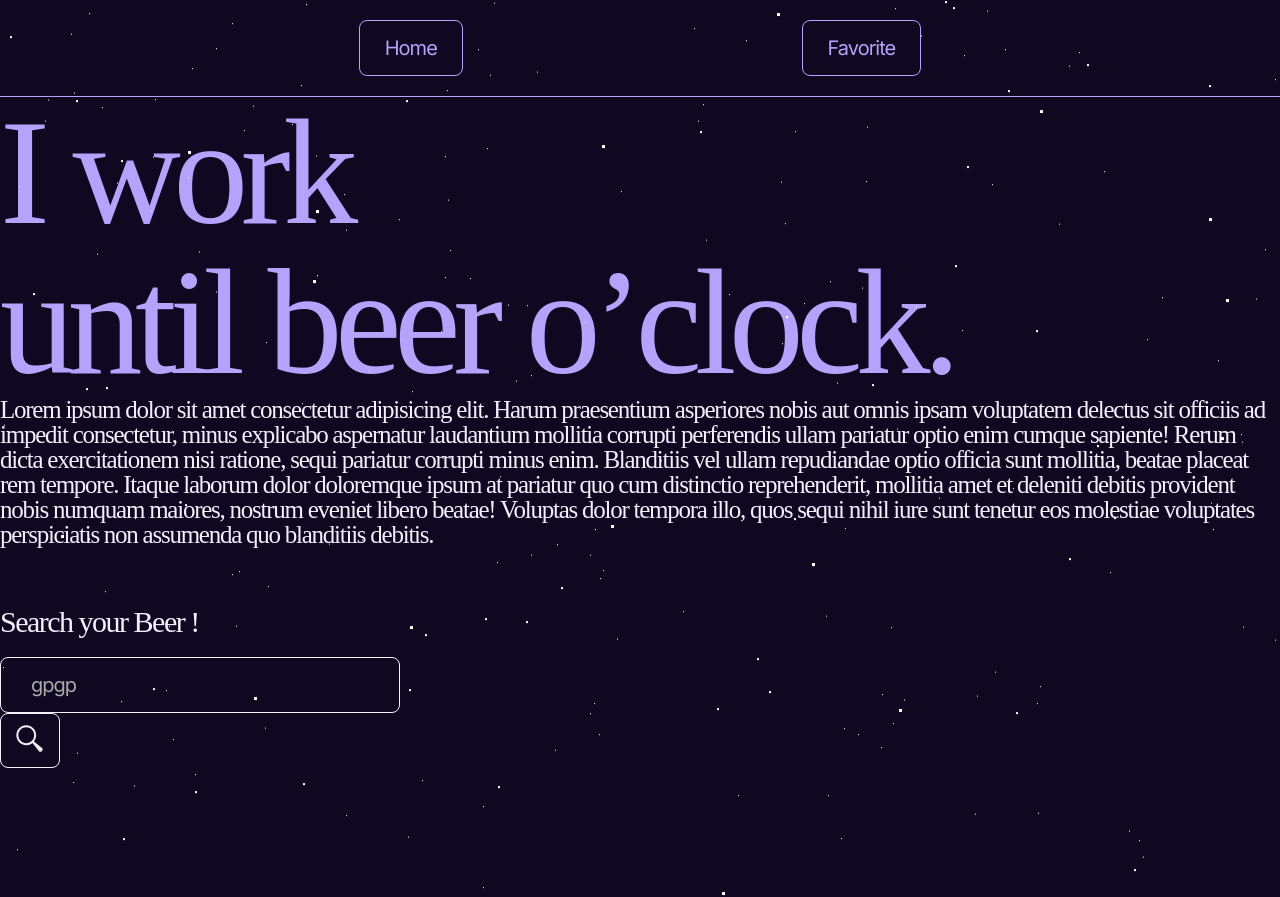
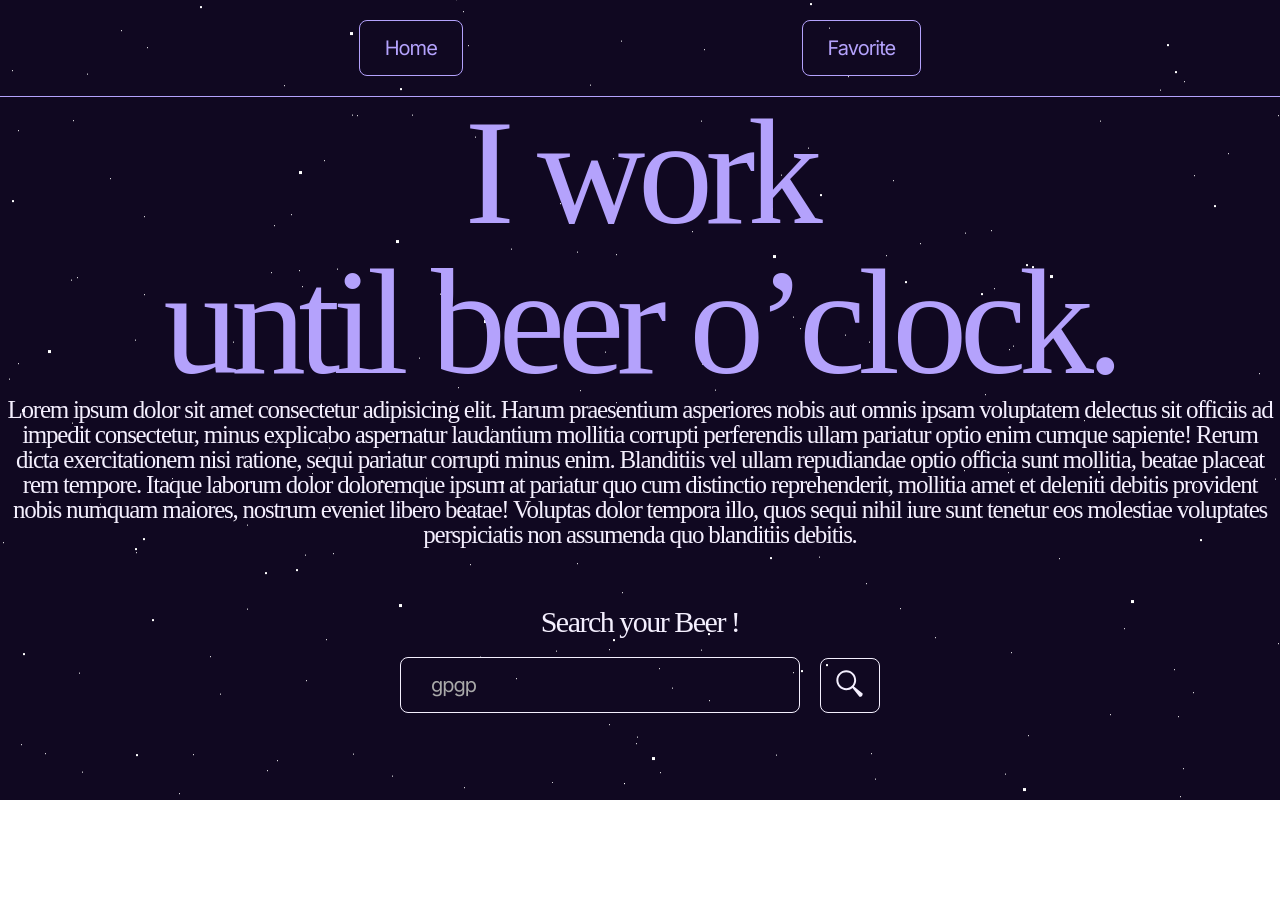
Before and after one commit to seolhyelin/Beer_App, a React (Create React App) app: page / in a window 1280 px wide. Built offline with nearby package versions, Linux system fonts and the light colour scheme; a web font is replaced by a local one.

Commit message:
fix: particles 오류 수정

```diff
--- a/src/components/Header/header.module.scss
+++ b/src/components/Header/header.module.scss
@@ -6,7 +6,6 @@ header {
   display: flex;
   justify-content: space-evenly;
   padding: 20px;
-  background-color: colors.$THEME;
   border-bottom: 1px solid colors.$POINT;
 
   .headerButton {
--- a/src/components/ParticlesEffect/particles.module.scss
+++ b/src/components/ParticlesEffect/particles.module.scss
@@ -6,13 +6,13 @@
   position: fixed;
   top: 0;
   left: 0;
-  // z-index: -1;
+  z-index: -1;
   width: 100%;
   height: 100%;
 }
 
 .pageBackground {
-  background: no-repeat top center;
+  background: colors.$THEME no-repeat top center;
   background-size: cover;
 }
 
--- a/src/routes/HomePage/homePage.module.scss
+++ b/src/routes/HomePage/homePage.module.scss
@@ -3,11 +3,10 @@
 @import url('https://fonts.googleapis.com/css2?family=Gruppo&family=Josefin+Sans:wght@400;700&family=Noto+Sans+KR:wght@400;900&family=Pacifico&family=Raleway:wght@900&family=Rubik+Puddles&family=Tiro+Telugu&display=swap');
 
 main {
-  z-index: 1;
   width: 100%;
   height: 100vh;
   font-family: 'Tiro Telugu', serif;
-  background-color: colors.$THEME;
+  text-align: center;
 
   .textContainer {
     margin-bottom: 60px;
@@ -26,6 +25,7 @@ main {
   .searchContainer {
     display: flex;
     flex-direction: column;
+    text-align: center;
 
     label {
       margin-bottom: 20px;
@@ -33,9 +33,15 @@ main {
       color: colors.$TEXT;
     }
 
+    .searchBar {
+      display: flex;
+      align-items: center;
+      margin: 0 auto;
+
       input {
         width: 400px;
         padding: 15px 30px;
+        margin-right: 20px;
         font-size: 20px;
         color: colors.$GRAYA;
         border: 1px solid colors.$TEXT;
@@ -59,3 +65,4 @@ main {
       }
     }
   }
+}
--- a/src/routes/HomePage/index.tsx
+++ b/src/routes/HomePage/index.tsx
@@ -20,10 +20,12 @@ const HomePage = () => {
       </section>
       <section className={styles.searchContainer}>
         <label htmlFor='beer'>Search your Beer !</label>
-        <input id='beer' placeholder='gpgp' />
-        <button type='button'>
-          <Search className={styles.searchIcon} />
-        </button>
+        <div className={styles.searchBar}>
+          <input id='beer' placeholder='gpgp' />
+          <button type='button'>
+            <Search className={styles.searchIcon} />
+          </button>
+        </div>
       </section>
     </main>
   );
```
Lines whose indentation alone changed are shown as unchanged.
